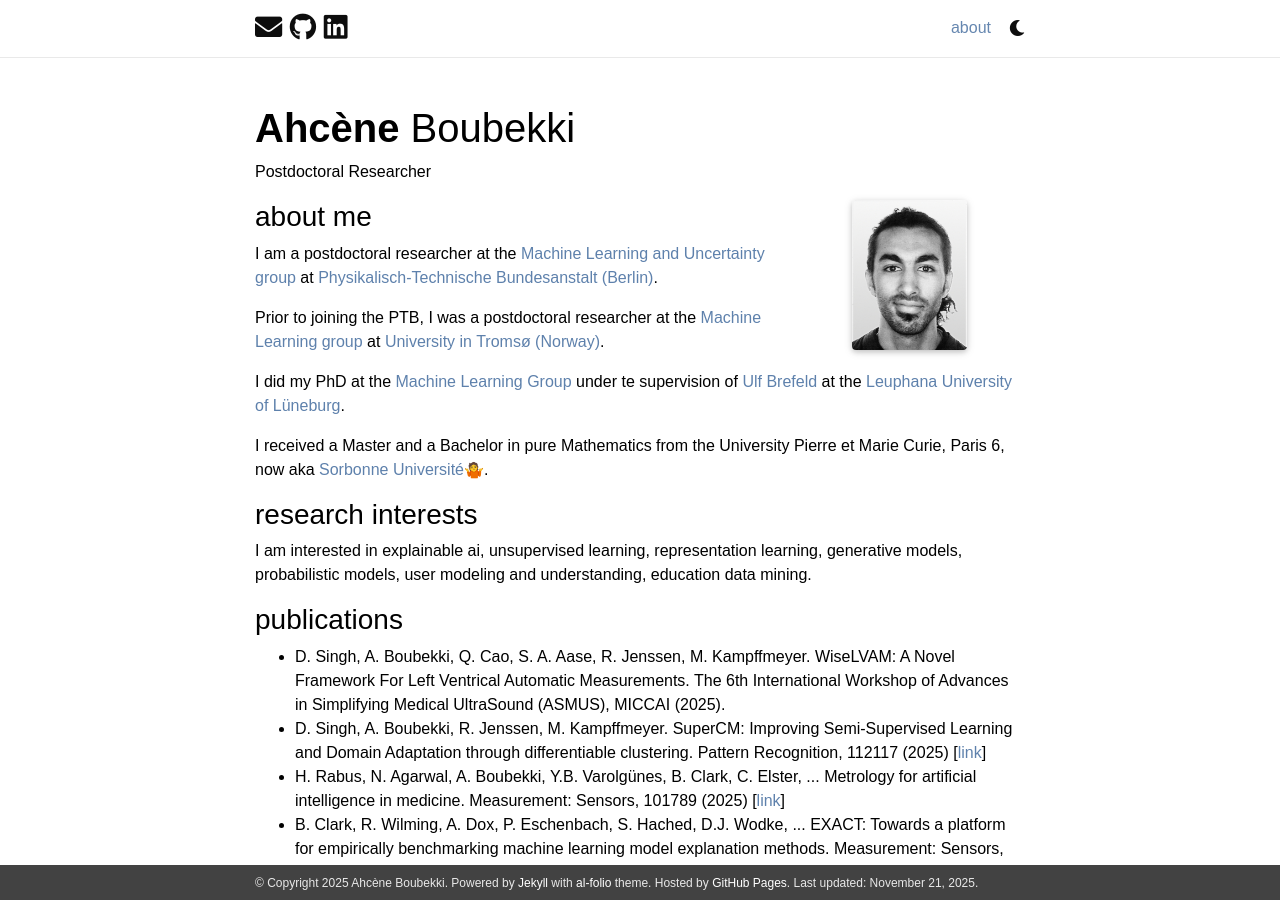
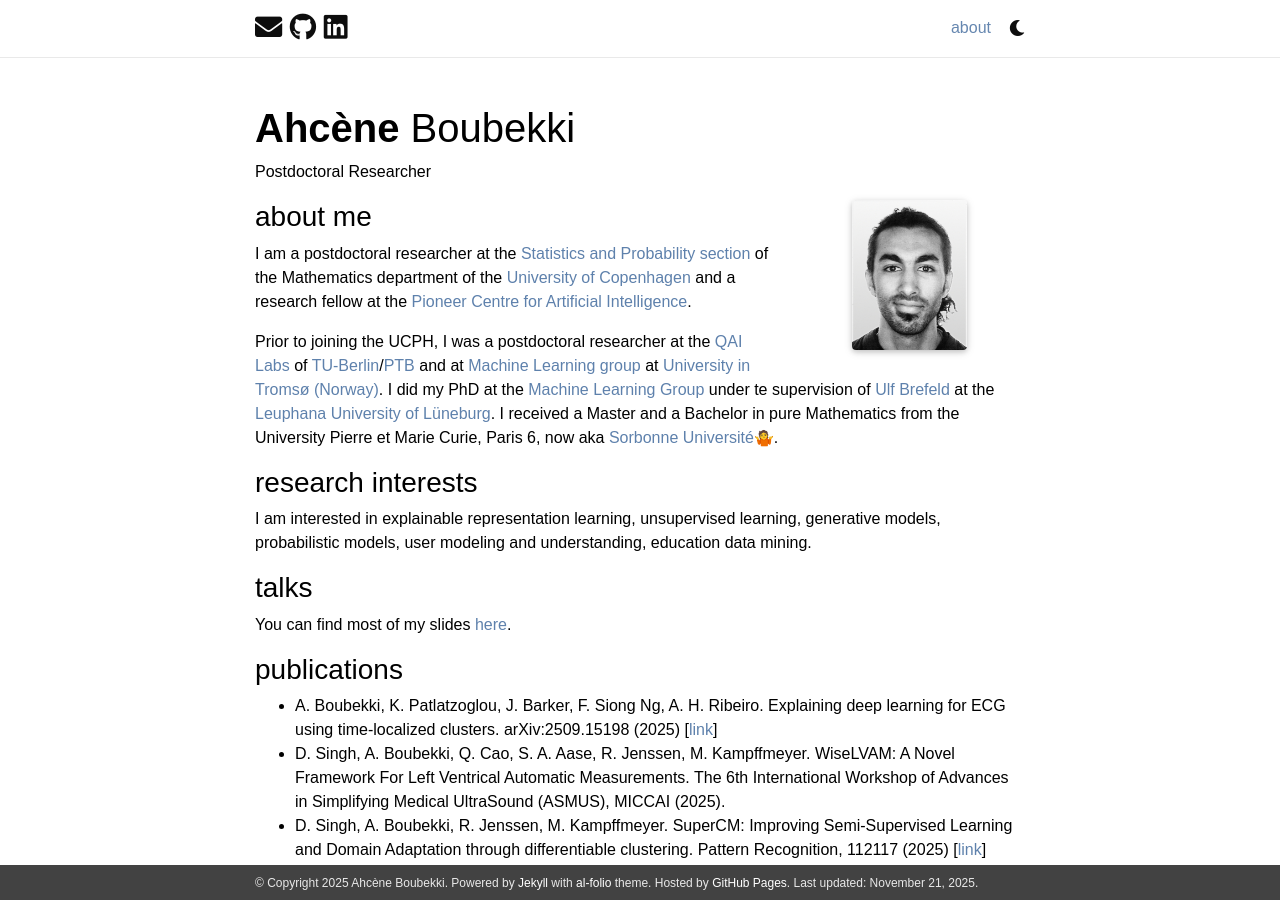
Before and after one commit to Ahcene-B/ahcene-b.github.io, a Jekyll site: the page built from _pages/about.md, in a window 1280 px wide and 900 px high. Built offline with Jekyll 4.4.1, drawn with Linux system fonts in a browser that asks for light colours; nearby versions of some CDN libraries; comment, search, counter and statistics services are not loaded; a style sheet for code colours, icons or effects is not loaded.

Commit message:
Update about.md

```diff
--- a/_pages/about.md
+++ b/_pages/about.md
@@ -2,13 +2,13 @@
 layout: about
 title: about
 permalink: /
-description: Postdoctoral Researcher # @ <a href="http://www.leuphana.de/en/home.html">UiT The Arctic University of Norway</a>
+description: Postdoctoral Researcher # @ UCPH-Pioneer Center for AI
 
 profile:
   align: right
   image: ahcene_nb.jpg
   address: >
-#    <p>University in Tromsø</p>
+#    <p>University of Copenhagen</p>
 
 news: false  # includes a list of news items
 selected_papers: false # includes a list of papers marked as "selected={true}"
@@ -17,23 +17,29 @@ social: true  # includes social icons at the bottom of the page
 
 ### about me
 
-I am a postdoctoral researcher at the [Machine Learning and Uncertainty group](https://www.ptb.de/cms/en/ptb/fachabteilungen/abt8/fb-84/ag-844.html) at [Physikalisch-Technische Bundesanstalt (Berlin)](https://www.ptb.de).
+I am a postdoctoral researcher at the [Statistics and Probability section]([https://www.ptb.de/cms/en/ptb/fachabteilungen/abt8/fb-84/ag-844.html](https://www.math.ku.dk/english/)) of the Mathematics department of the [University of Copenhagen](https://www.ku.dk) and a research fellow at the [Pioneer Centre for Artificial Intelligence](https://www.aicentre.dk/).
 
-Prior to joining the PTB, I was a postdoctoral researcher at the [Machine Learning group](https://machine-learning.uit.no/) at [University in Tromsø (Norway)](https://www.uit.no/en).
-
+Prior to joining the UCPH, I was a postdoctoral researcher at the [QAI Labs](https://qai-labs.org) of [TU-Berlin](https://www.tu.berlin)/[PTB](https://www.ptb.de) and at [Machine Learning group](https://machine-learning.uit.no/) at [University in Tromsø (Norway)](https://www.uit.no/en).
 I did my PhD at the [Machine Learning Group](http://ml3.leuphana.de/team.html) under te supervision of [Ulf Brefeld](http://ml3.leuphana.de/ulf.html) at the [Leuphana University of Lüneburg](http://www.leuphana.de/en/home.html).
-
 I received a Master and a Bachelor in pure Mathematics from the University Pierre et Marie Curie, Paris 6, now aka [Sorbonne Université](https://www.sorbonne-universite.fr/)🤷.
 
 
 ### research interests
 
-I am interested in explainable ai, unsupervised learning, representation learning, generative models, probabilistic models, user modeling and understanding, education data mining.
+I am interested in explainable representation learning, unsupervised learning, generative models, probabilistic models, user modeling and understanding, education data mining.
+
+
+### talks
+
+You can find most of my slides [here](http://slides.com./ahcene).
 
 
 ### publications
 
 <ul>
+  <li>
+    A. Boubekki, K. Patlatzoglou, J. Barker, F. Siong Ng, A. H. Ribeiro. Explaining deep learning for ECG using time-localized clusters. arXiv:2509.15198 (2025) [<a href="https://arxiv.org/abs/2509.15198v1">link</a>]
+  </li>
   <li>
     D. Singh, A. Boubekki, Q. Cao, S. A. Aase, R. Jenssen, M. Kampffmeyer. WiseLVAM: A Novel Framework For Left Ventrical Automatic Measurements. The 6th International Workshop of Advances in Simplifying Medical UltraSound (ASMUS), MICCAI (2025).
   </li>
```
